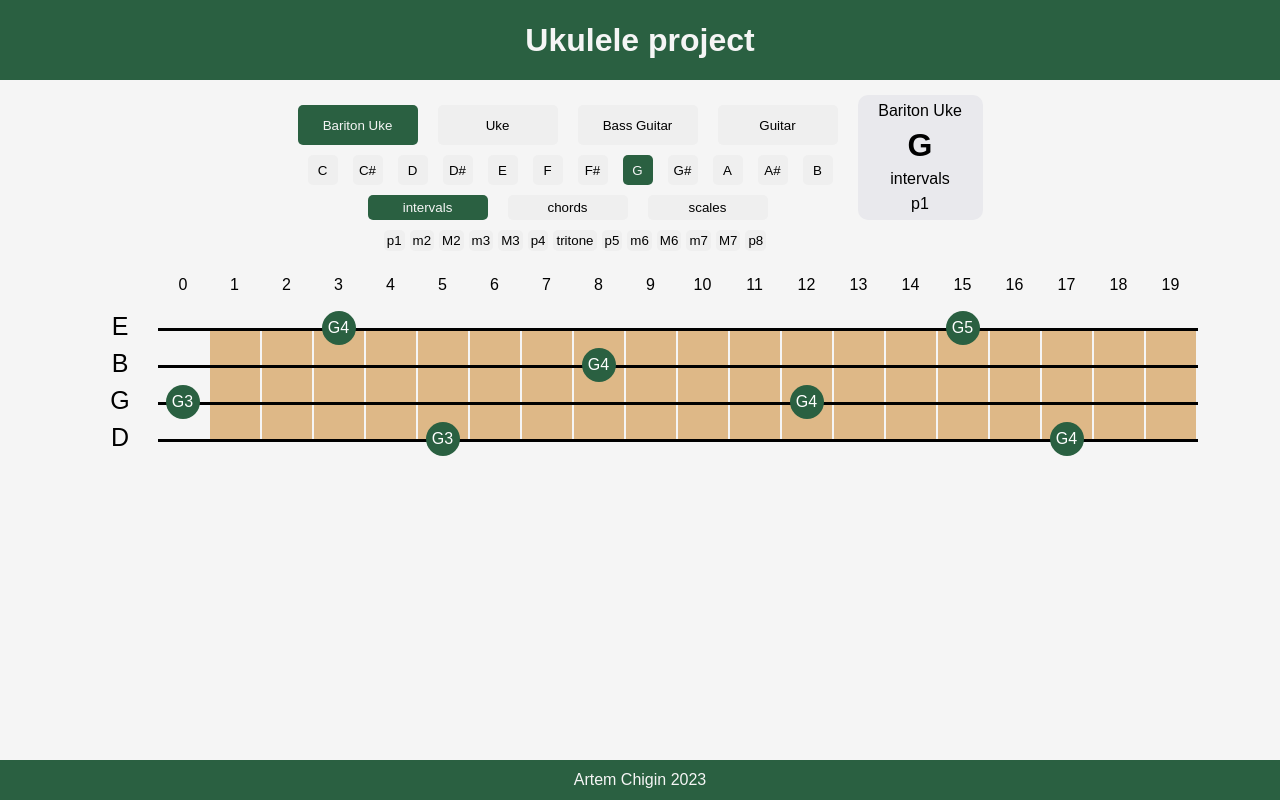
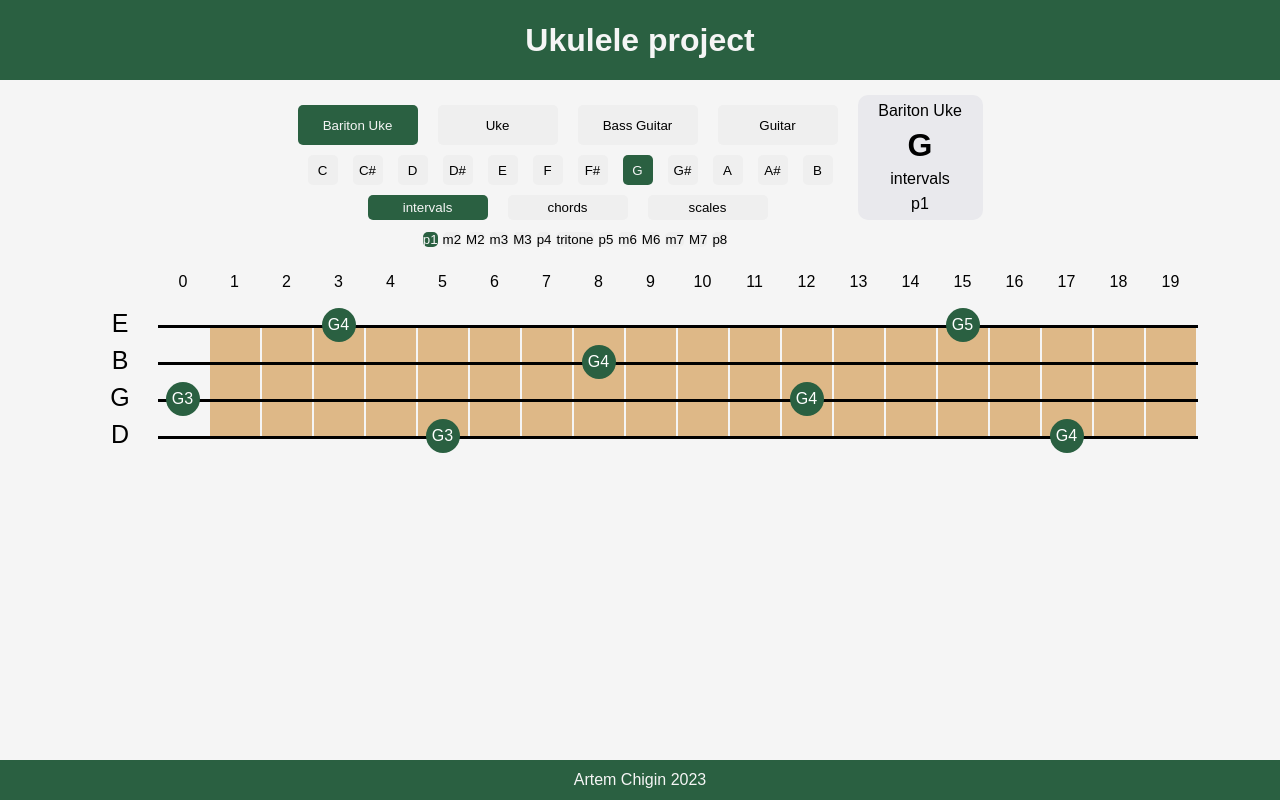
Before and after one commit to artem-chigin/fretboard-map, a React (Create React App) app: page / in a window 1280 px wide. Built offline with nearby package versions, Linux system fonts and the light colour scheme.

Commit message:
changed buttons to new Buttons on SequencePanel

```diff
--- a/src/components-for-render/button.js
+++ b/src/components-for-render/button.js
@@ -4,7 +4,9 @@ function Button({toggled, handleClick, handleClickArguments, buttonName}) {
     let currentStyle = buttonOf;
     toggled === true ? currentStyle = buttonOn : currentStyle = buttonOf;
     return (
-        <button style={currentStyle} onClick={() => handleClick(...handleClickArguments)}>{buttonName}</button>
+        <button
+        style={currentStyle}
+        onClick={() => handleClick(...handleClickArguments)}>{buttonName}</button>
     )
 
 }
--- a/src/components-for-render/sequence-panel.js
+++ b/src/components-for-render/sequence-panel.js
@@ -1,8 +1,19 @@
+import Button from "./button";
 import MUSIC_CONST from "../instrument-scale-calculations/musical-constants"
 
-function SequencePanel({typeOfPanel, onSequenceTypeClick}) {
+function SequencePanel({typeOfPanel, currentSequence, onSequenceTypeClick}) {
     const sequences = Object.getOwnPropertyNames(MUSIC_CONST[typeOfPanel]);
-    const sequenceButtons = sequences.map((sequenceName, index) => <button className="sequence-name-buttons" onClick={() => onSequenceTypeClick(sequenceName)} key={"seqType" + index}>{sequenceName}</button>)
+    const sequenceButtons = sequences.map((sequenceName, index) =>
+        <Button
+            toggled={currentSequence === sequenceName}
+            className="sequence-name-buttons"
+            buttonName={sequenceName}
+            handleClickArguments={[sequenceName]}
+            handleClick={onSequenceTypeClick}
+            key={sequenceName + index}/>
+    );
+
+    //  <button className="sequence-name-buttons" onClick={() => onSequenceTypeClick(sequenceName)} key={"seqType" + index}>{sequenceName}</button>)
     return (
         <div className="sequence-panel">
             {sequenceButtons}
--- a/src/components-for-render/ui.js
+++ b/src/components-for-render/ui.js
@@ -47,6 +47,7 @@ function UI() {
                         currentSequence={sequenceType}/>
                     <SequencePanel
                         typeOfPanel={sequenceType}
+                        currentSequence={sequenceName}
                         onSequenceTypeClick={(sequenceName) => createSequence(rootNote, sequenceType, sequenceName)}/>
                 </div>
                 <InfoPanel
```
